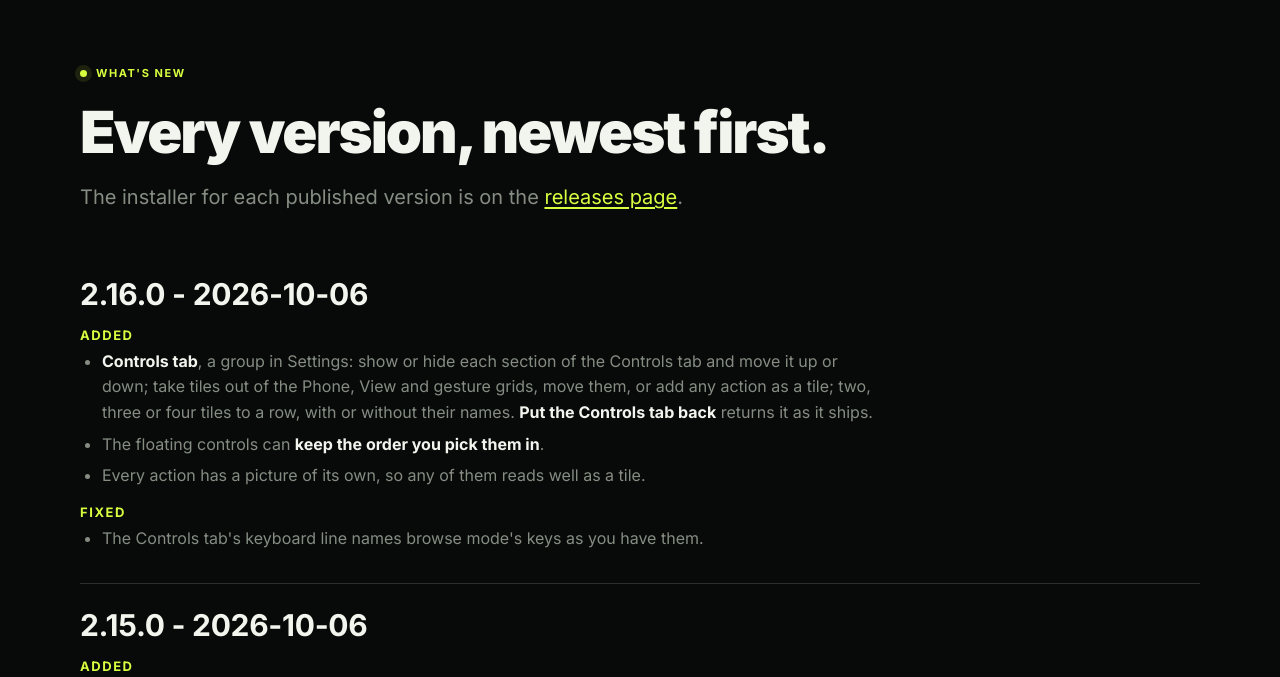
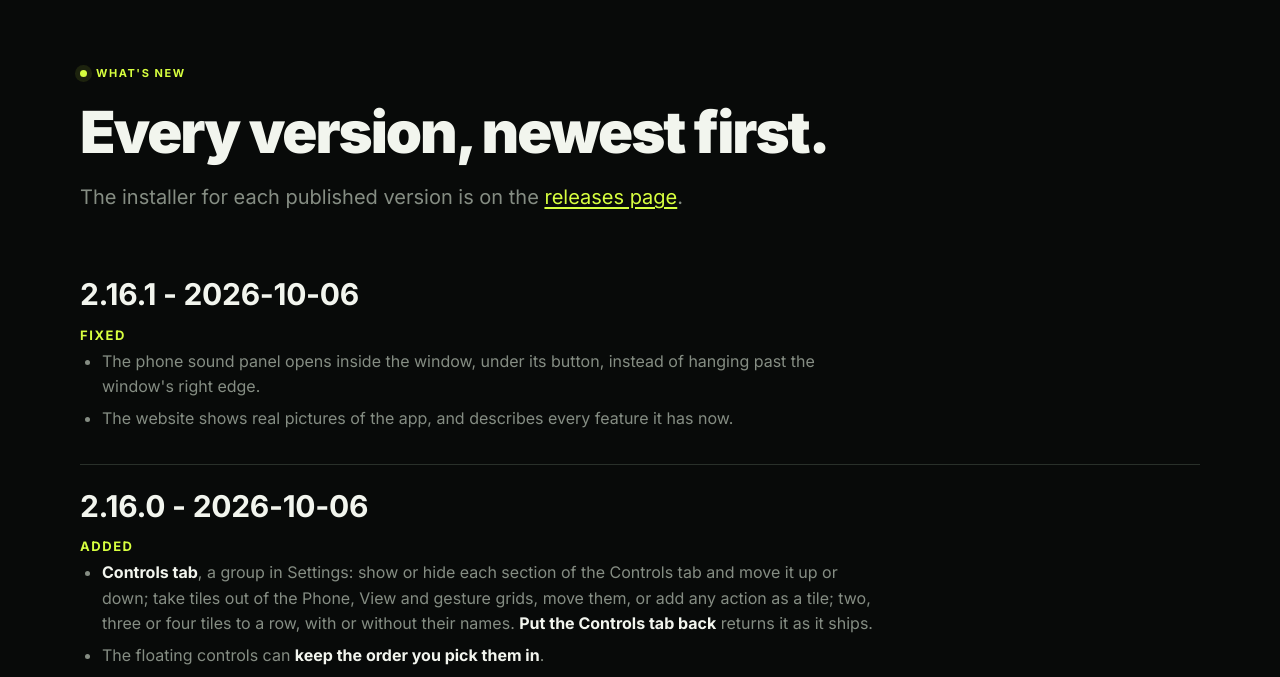
Before and after one commit to tochi-mba/Android_Headless_Mirror, a website: page docs/changelog.html in a window 1280 px wide. Shown: the part 72-749 px from the top of the page. Drawn offline with Linux system fonts and the light colour scheme.

Commit message:
The sound panel opens inside the window, and the site has its pictures

```diff
--- a/docs/changelog.html
+++ b/docs/changelog.html
@@ -61,6 +61,12 @@
   </section>
   <div class="container page-body changelog">
 <!-- generated:changelog -->
+<h2 id="v2-16-1">2.16.1 - 2026-10-06</h2>
+<h3>Fixed</h3>
+<ul>
+<li>The phone sound panel opens inside the window, under its button, instead of hanging past the window's right edge.</li>
+<li>The website shows real pictures of the app, and describes every feature it has now.</li>
+</ul>
 <h2 id="v2-16-0">2.16.0 - 2026-10-06</h2>
 <h3>Added</h3>
 <ul>
```
Also changed, not shown: CHANGELOG.md, docs/img/sound.png.
